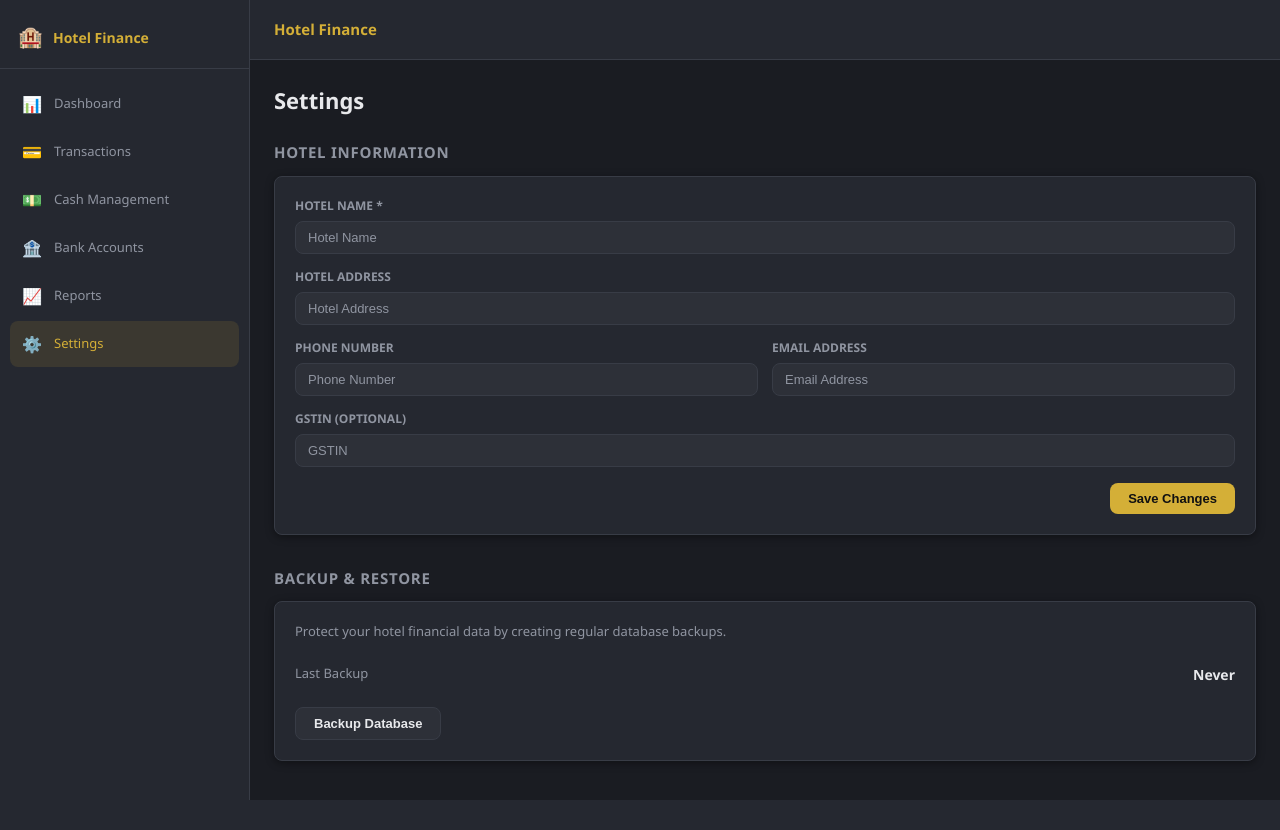
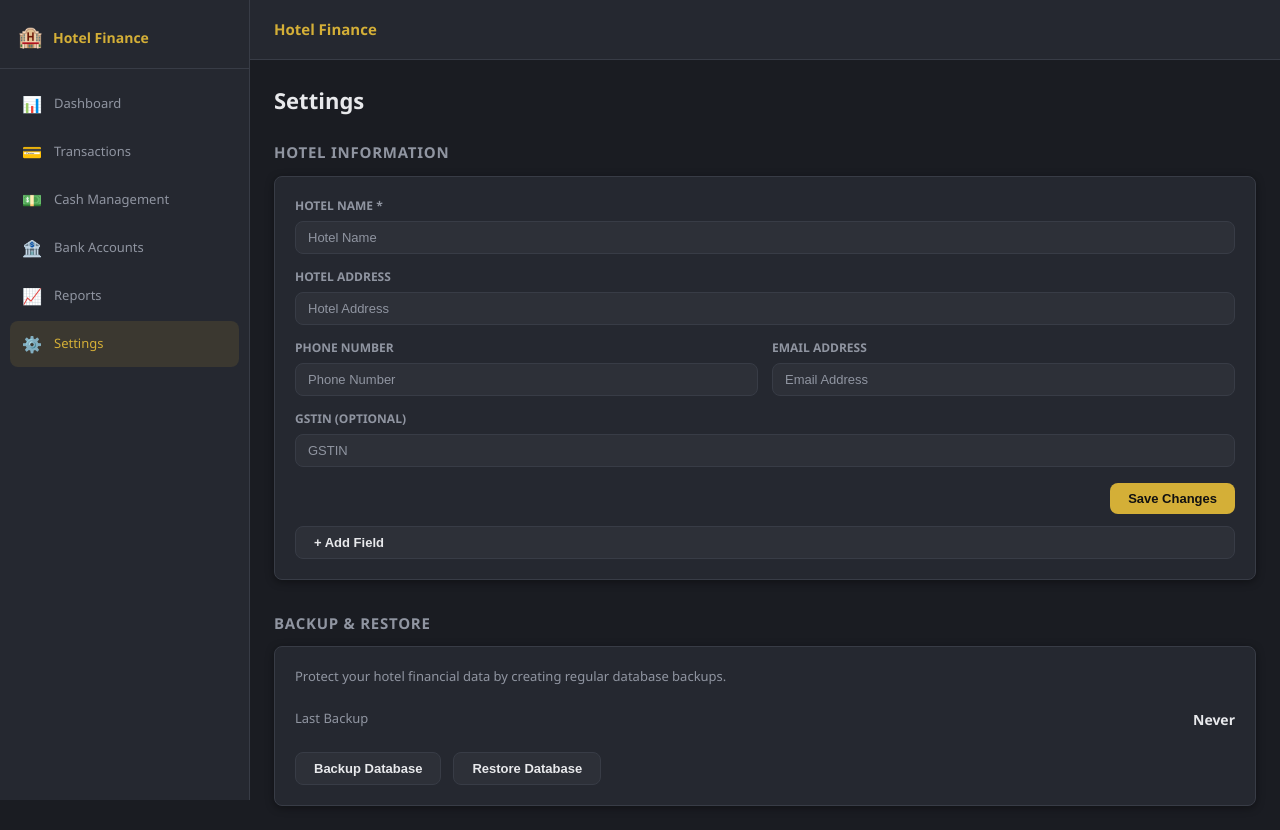
Before and after one commit to aryanns11-art/FinStay, a Flask app: page /settings in a window 1280 px wide. Before the commit the page ends 800 px from the top, so only its background shows below. Run offline with Flask 3, Linux system fonts and the light colour scheme; data that the repository does not hold is empty; parts of the project's set-up code (start-up, migrations or seed data) failed here and were passed over.

Commit message:
feat: add dynamic fields, database restore, and production build

```diff
--- /dev/null
+++ b/HotelFinance/HotelFinance/app/controllers/custom_field_controller.py
@@ -0,0 +1,16 @@
+from app.services.custom_field_service import CustomFieldService
+
+
+class CustomFieldController:
+
+    def __init__(self, session):
+        self.service = CustomFieldService(session)
+
+    def get_all(self):
+        return self.service.get_all()
+
+    def add_field(self, name, value):
+        return self.service.add_field(name, value)
+
+    def delete_field(self, field_id):
+        return self.service.delete_field(field_id)
--- a/HotelFinance/HotelFinance/app/database/init_db.py
+++ b/HotelFinance/HotelFinance/app/database/init_db.py
@@ -14,6 +14,7 @@ from app.models.cash_denomination import CashDenomination
 from app.models.daily_summary import DailySummary
 from app.models.settings import Settings
 from app.models.daily_balance import DailyBalance
+from app.models.custom_field import CustomField  # noqa: F401
 
 # New bank-account models — must be imported so SQLAlchemy registers them
 from app.models.bank_account import BankAccount          # noqa: F401
--- /dev/null
+++ b/HotelFinance/HotelFinance/app/database/repositories/custom_field_repository.py
@@ -0,0 +1,37 @@
+from app.database.repositories.base_repository import BaseRepository
+from app.models.custom_field import CustomField
+
+
+class CustomFieldRepository(BaseRepository):
+
+    def get_all(self):
+        return (
+            self.session.query(CustomField)
+            .order_by(CustomField.name)
+            .all()
+        )
+
+    def get_by_id(self, field_id):
+        return (
+            self.session.query(CustomField)
+            .filter(CustomField.id == field_id)
+            .first()
+        )
+
+    def get_by_name(self, name):
+        return (
+            self.session.query(CustomField)
+            .filter(CustomField.name == name)
+            .first()
+        )
+
+    def add_field(self, name, value):
+        field = CustomField(
+            name=name,
+            value=value,
+        )
+
+        return self.add(field)
+
+    def delete_field(self, field):
+        return self.delete(field)
--- a/HotelFinance/HotelFinance/app/utils/logger.py
+++ b/HotelFinance/HotelFinance/app/utils/logger.py
@@ -1,8 +1,10 @@
 import logging
 from pathlib import Path
 
-LOG_DIR = Path("logs")
-LOG_DIR.mkdir(exist_ok=True)
+from config import BASE_DIR
+
+LOG_DIR = BASE_DIR / "logs"
+LOG_DIR.mkdir(parents=True, exist_ok=True)
 
 logging.basicConfig(
     filename=LOG_DIR / "hotel_finance.log",
--- a/HotelFinance/HotelFinance/flask_app/__init__.py
+++ b/HotelFinance/HotelFinance/flask_app/__init__.py
@@ -10,6 +10,7 @@ from sqlalchemy.orm import scoped_session
 
 from app.database.session import SessionLocal
 from app.database.init_db import create_tables
+from app.database.seed import seed_database
 
 
 # Per-request database session — created once here, used everywhere
@@ -24,6 +25,12 @@ def create_app():
 
     # Ensure tables exist (safe to call on every startup — checks before creating)
     create_tables()
+
+    session = db_session()
+    try:
+        seed_database(session)
+    finally:
+        db_session.remove()
 
     # Tear down the scoped session after every request
     @app.teardown_appcontext
--- a/HotelFinance/HotelFinance/flask_app/routes/settings.py
+++ b/HotelFinance/HotelFinance/flask_app/routes/settings.py
@@ -1,4 +1,6 @@
+import os
 import re
+import tempfile
 from datetime import datetime
 
 from flask import Blueprint, render_template, request, redirect, url_for, flash
@@ -6,6 +8,7 @@ from flask import Blueprint, render_template, request, redirect, url_for, flash
 from flask_app import db_session
 from app.controllers.settings_controller import SettingsController
 from app.controllers.backup_controller import BackupController
+from app.controllers.custom_field_controller import CustomFieldController
 
 bp = Blueprint("settings", __name__)
 
@@ -14,12 +17,15 @@ bp = Blueprint("settings", __name__)
 def index():
     session = db_session()
     try:
-        ctrl     = SettingsController(session)
+        ctrl = SettingsController(session)
         settings = ctrl.get_settings()
         hotel_name = ctrl.get_hotel_name() or "Hotel Finance"
 
-        backup_ctrl  = BackupController()
-        last_backup  = backup_ctrl.get_last_backup()
+        custom_field_ctrl = CustomFieldController(session)
+        custom_fields = custom_field_ctrl.get_all()
+
+        backup_ctrl = BackupController()
+        last_backup = backup_ctrl.get_last_backup()
         last_backup_time = None
         if last_backup:
             last_backup_time = datetime.fromtimestamp(
@@ -30,6 +36,7 @@ def index():
             "settings.html",
             hotel_name=hotel_name,
             settings=settings,
+            custom_fields=custom_fields,
             last_backup_time=last_backup_time,
         )
     except Exception:
@@ -43,11 +50,11 @@ def index():
 def save_hotel():
     session = db_session()
     try:
-        hotel_name    = request.form.get("hotel_name", "").strip()
+        hotel_name = request.form.get("hotel_name", "").strip()
         hotel_address = request.form.get("hotel_address", "").strip() or None
-        phone_number  = request.form.get("phone_number", "").strip()  or None
-        email         = request.form.get("email", "").strip()         or None
-        gstin         = request.form.get("gstin", "").strip()         or None
+        phone_number = request.form.get("phone_number", "").strip() or None
+        email = request.form.get("email", "").strip() or None
+        gstin = request.form.get("gstin", "").strip() or None
 
         if not hotel_name:
             flash("Hotel name is required.", "error")
@@ -68,10 +75,55 @@ def save_hotel():
     return redirect(url_for("settings.index"))
 
 
+@bp.route("/settings/custom-field", methods=["POST"])
+def add_custom_field():
+    session = db_session()
+    try:
+        field_name = request.form.get("field_name", "").strip()
+        field_value = request.form.get("field_value", "").strip()
+
+        if not field_name:
+            flash("Field name is required.", "error")
+            return redirect(url_for("settings.index"))
+
+        if not field_value:
+            flash("Field value is required.", "error")
+            return redirect(url_for("settings.index"))
+
+        ctrl = CustomFieldController(session)
+        ctrl.add_field(field_name, field_value)
+        flash("Custom field saved.", "success")
+    except ValueError as exc:
+        flash(str(exc), "error")
+    except Exception:
+        from app.utils.logger import logger
+        logger.exception("Custom field save error")
+        flash("Unable to save custom field. Please try again.", "error")
+
+    return redirect(url_for("settings.index"))
+
+
+@bp.route("/settings/custom-field/<int:field_id>/delete", methods=["POST"])
+def delete_custom_field(field_id):
+    session = db_session()
+    try:
+        ctrl = CustomFieldController(session)
+        ctrl.delete_field(field_id)
+        flash("Custom field deleted.", "success")
+    except ValueError as exc:
+        flash(str(exc), "error")
+    except Exception:
+        from app.utils.logger import logger
+        logger.exception("Custom field delete error")
+        flash("Unable to delete custom field. Please try again.", "error")
+
+    return redirect(url_for("settings.index"))
+
+
 @bp.route("/settings/backup", methods=["POST"])
 def backup():
     try:
-        ctrl  = BackupController()
+        ctrl = BackupController()
         bfile = ctrl.backup_database()
         flash(f"Backup created: {bfile.name}", "success")
     except Exception:
@@ -80,3 +132,40 @@ def backup():
         flash("Backup could not be created. Please try again.", "error")
 
     return redirect(url_for("settings.index"))
+
+
+@bp.route("/settings/restore", methods=["POST"])
+def restore():
+    uploaded_file = request.files.get("backup_file")
+
+    if not uploaded_file or not uploaded_file.filename:
+        flash("Please select a valid backup file to restore.", "error")
+        return redirect(url_for("settings.index"))
+
+    temp_path = None
+    try:
+        with tempfile.NamedTemporaryFile("wb", suffix=".db", delete=False) as temp_file:
+            uploaded_file.save(temp_file.name)
+            temp_path = temp_file.name
+
+        BackupController().restore_database(temp_path)
+        flash(
+            "Database restored successfully. The application data has been restored from the selected backup.",
+            "success",
+        )
+    except FileNotFoundError:
+        flash("Restore failed. The selected file may not exist or may not be a valid Hotel Finance database.", "error")
+    except (RuntimeError, OSError, ValueError):
+        flash("Restore failed. The selected file may not be a valid Hotel Finance database.", "error")
+    except Exception:
+        from app.utils.logger import logger
+        logger.exception("Restore error")
+        flash("Restore failed. The selected file may not be a valid Hotel Finance database.", "error")
+    finally:
+        if temp_path and os.path.exists(temp_path):
+            try:
+                os.unlink(temp_path)
+            except OSError:
+                pass
+
+    return redirect(url_for("settings.index"))
--- a/HotelFinance/HotelFinance/flask_app/templates/settings.html
+++ b/HotelFinance/HotelFinance/flask_app/templates/settings.html
@@ -46,6 +46,45 @@
       <button type="submit" class="btn btn-primary">Save Changes</button>
     </div>
   </form>
+
+  {% for field in custom_fields or [] %}
+  <div class="form-group form-group--full" style="margin-top:16px;">
+    <div style="display:flex; align-items:flex-end; gap:12px;">
+      <div style="flex:1;">
+        <label class="form-label">{{ field.name }}</label>
+        <input type="text" class="input-text" value="{{ field.value }}" readonly />
+      </div>
+      <form method="post" action="{{ url_for('settings.delete_custom_field', field_id=field.id) }}" style="margin:0;">
+        <button type="submit" class="btn btn-secondary" onclick="return confirm('Delete this custom field?')">Delete</button>
+      </form>
+    </div>
+  </div>
+  {% endfor %}
+
+  <div id="custom-field-form-wrapper" class="form-group form-group--full" style="display:none; margin-top:16px;">
+    <div class="card" style="padding:16px; border:1px solid #d4d4d8; background:#fff;">
+      <form method="post" action="{{ url_for('settings.add_custom_field') }}">
+        <div class="form-grid" style="grid-template-columns: repeat(2, minmax(220px, 1fr)); gap:12px;">
+          <div class="form-group">
+            <label class="form-label">Field Name</label>
+            <input type="text" name="field_name" class="input-text" placeholder="Field Name" required />
+          </div>
+          <div class="form-group">
+            <label class="form-label">Field Value</label>
+            <input type="text" name="field_value" class="input-text" placeholder="Field Value" required />
+          </div>
+        </div>
+        <div style="display:flex; justify-content:flex-end; gap:10px; margin-top:12px;">
+          <button type="button" class="btn btn-secondary" onclick="toggleCustomFieldForm(false)">Cancel</button>
+          <button type="submit" class="btn btn-primary">Save</button>
+        </div>
+      </form>
+    </div>
+  </div>
+
+  <div class="form-group form-group--full" style="margin-top:12px;">
+    <button type="button" class="btn btn-secondary" onclick="toggleCustomFieldForm(true)">+ Add Field</button>
+  </div>
 </div>
 
 <!-- ── Backup ── -->
@@ -62,8 +101,39 @@
     </table>
   </div>
 
-  <form method="post" action="{{ url_for('settings.backup') }}" style="display:inline;">
-    <button type="submit" class="btn btn-secondary">Backup Database</button>
-  </form>
+  <div style="display:flex; gap:12px; align-items:center; flex-wrap:wrap;">
+    <form method="post" action="{{ url_for('settings.backup') }}" style="display:inline;">
+      <button type="submit" class="btn btn-secondary">Backup Database</button>
+    </form>
+
+    <form id="restore-form" method="post" action="{{ url_for('settings.restore') }}" enctype="multipart/form-data" style="display:inline;">
+      <input id="restore-file-input" type="file" name="backup_file" accept=".db,*.db" style="display:none;" />
+      <button type="button" class="btn btn-secondary" onclick="triggerRestoreFilePicker()">Restore Database</button>
+    </form>
+  </div>
 </div>
+
+<script>
+  function toggleCustomFieldForm(show) {
+    const formWrapper = document.getElementById('custom-field-form-wrapper');
+    if (!formWrapper) return;
+    formWrapper.style.display = show ? 'block' : 'none';
+
+    if (show) {
+      const fieldNameInput = formWrapper.querySelector('input[name="field_name"]');
+      if (fieldNameInput) fieldNameInput.focus();
+    }
+  }
+
+  function triggerRestoreFilePicker() {
+    const input = document.getElementById('restore-file-input');
+    if (!input) return;
+    input.onchange = function () {
+      if (input.files && input.files.length) {
+        document.getElementById('restore-form').submit();
+      }
+    };
+    input.click();
+  }
+</script>
 {% endblock %}
```
Also changed, not shown: HotelFinance/HotelFinance/app/database/seed.py (+16 -59 lines), HotelFinance/HotelFinance/app/models/custom_field.py (added, +34 -0 lines), HotelFinance/HotelFinance/app/services/custom_field_service.py (added, +39 -0 lines).
